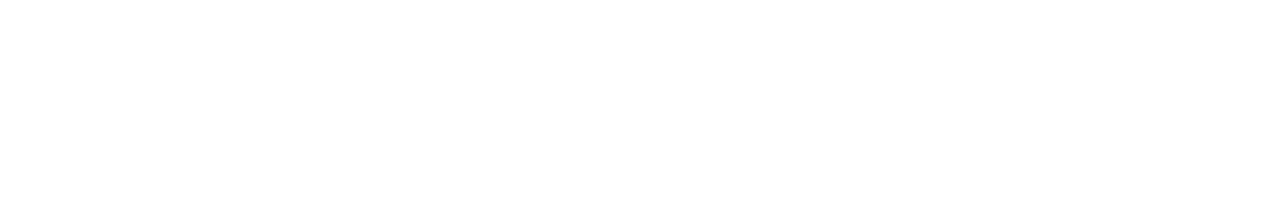
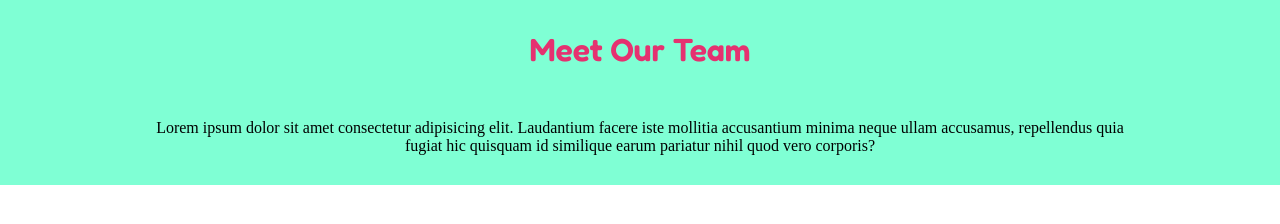
Before and after one commit to MirkoCherchi/html-css-float-cards, a plain HTML site: page index.html in a window 1280 px wide. Drawn offline with Linux system fonts and the light colour scheme.

Commit message:
feat: header

```diff
--- a/css/style.css
+++ b/css/style.css
@@ -4,6 +4,22 @@
     box-sizing: border-box;
 }
 
-body{
+h1, h2, h3, h4, h5, h6{
     font-family: 'Fredoka', sans-serif;
 }
+
+header{
+    text-align: center;
+    background-color: aquamarine;
+    padding: 30px;
+}
+
+.container{
+    max-width: 1000px;
+    margin: 0 auto;
+}
+
+h1{
+    color: #e53170;
+    margin-bottom: 50px;
+}
--- a/index.html
+++ b/index.html
@@ -17,6 +17,21 @@
 </head>
 
 <body>
+  <!-- titolo -->
+  <header>
+    <div class="container">
+      <h1 class="titolo">Meet Our Team</h1>
+      <p>Lorem ipsum dolor sit amet consectetur adipisicing elit. Laudantium facere iste mollitia accusantium minima
+        neque
+        ullam accusamus, repellendus quia fugiat hic quisquam id similique earum pariatur nihil quod vero corporis?</p>
+    </div>
+  </header>
+  <!-- /titolo -->
+
+  <main>
+
+  </main>
+
 
 </body>
 
```
